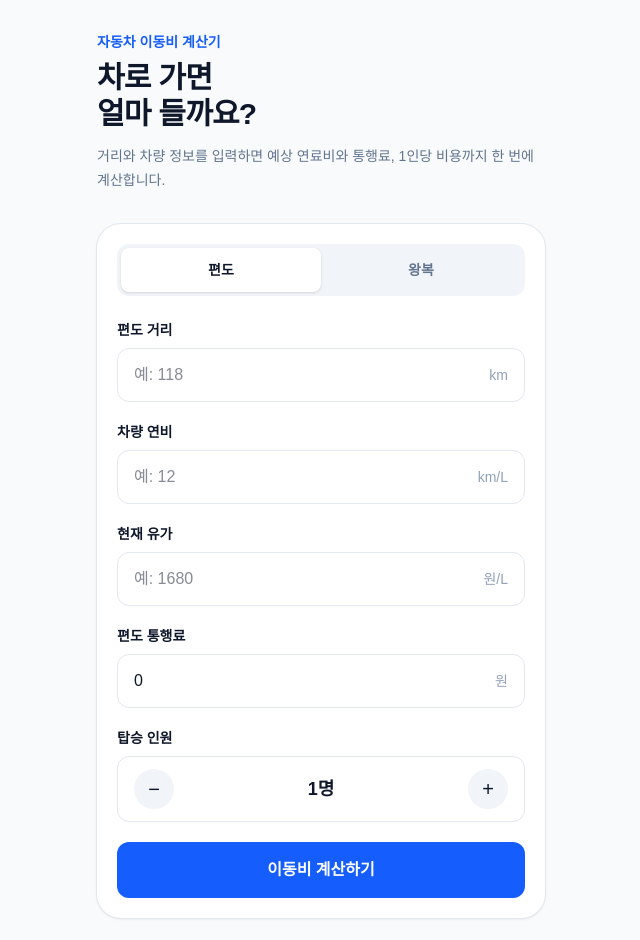
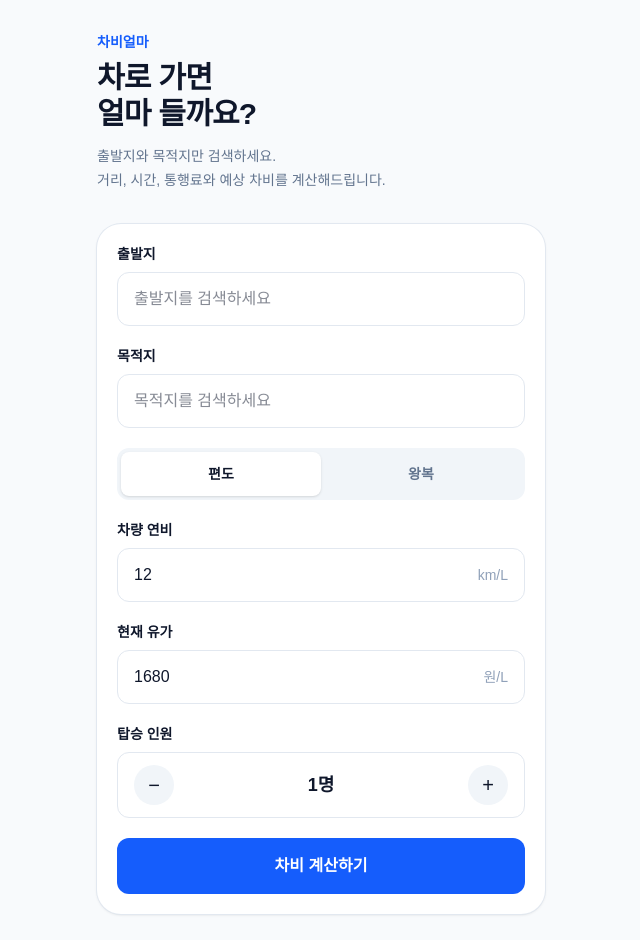
Before and after one commit to safetypleae/car-cost, a Next.js app: page / in a window 1280 px wide. Shown: the top 940 px of the page, without its empty margins (319-959 px from the left). Built offline with nearby package versions, Linux system fonts and the light colour scheme.

Commit message:
feat: add place autocomplete and route calculator

```diff
--- a/src/app/page.tsx
+++ b/src/app/page.tsx
@@ -1,31 +1,75 @@
 "use client";
 
-import { useMemo, useState } from "react";
+import { useEffect, useMemo, useRef, useState } from "react";
 
 type TripType = "oneway" | "roundtrip";
+
+type Place = {
+  id: string;
+  name: string;
+  category: string;
+  phone: string;
+  address: string;
+  roadAddress: string;
+  lng: number;
+  lat: number;
+  kakaoUrl: string;
+};
+
+type RouteResult = {
+  distanceKm: number;
+  durationMinutes: number;
+  tollFee: number;
+};
 
 const formatWon = (value: number) =>
   new Intl.NumberFormat("ko-KR", {
     maximumFractionDigits: 0,
   }).format(Math.round(value));
 
+const formatDuration = (minutes: number) => {
+  const hours = Math.floor(minutes / 60);
+  const remainingMinutes = minutes % 60;
+
+  if (hours === 0) {
+    return `${remainingMinutes}분`;
+  }
+
+  if (remainingMinutes === 0) {
+    return `${hours}시간`;
+  }
+
+  return `${hours}시간 ${remainingMinutes}분`;
+};
+
 export default function Home() {
-  const [distance, setDistance] = useState("");
-  const [efficiency, setEfficiency] = useState("");
-  const [fuelPrice, setFuelPrice] = useState("");
-  const [toll, setToll] = useState("0");
+  const [origin, setOrigin] = useState<Place | null>(null);
+  const [destination, setDestination] = useState<Place | null>(null);
+
+  const [efficiency, setEfficiency] = useState("12");
+  const [fuelPrice, setFuelPrice] = useState("1680");
+
   const [passengers, setPassengers] = useState(1);
   const [tripType, setTripType] = useState<TripType>("oneway");
-  const [calculated, setCalculated] = useState(false);
+
+  const [route, setRoute] = useState<RouteResult | null>(null);
+  const [routeLoading, setRouteLoading] = useState(false);
+  const [routeError, setRouteError] = useState("");
+
+  const resetRoute = () => {
+    setRoute(null);
+    setRouteError("");
+  };
 
   const result = useMemo(() => {
-    const distanceKm = Number(distance);
+    if (!route) {
+      return null;
+    }
+
     const fuelEfficiency = Number(efficiency);
     const pricePerLiter = Number(fuelPrice);
-    const tollFee = Number(toll) || 0;
 
     if (
-      distanceKm <= 0 ||
       fuelEfficiency <= 0 ||
       pricePerLiter <= 0 ||
       passengers <= 0
@@ -35,33 +79,95 @@ export default function Home() {
 
     const multiplier = tripType === "roundtrip" ? 2 : 1;
 
-    const totalDistance = distanceKm * multiplier;
+    const totalDistance = route.distanceKm * multiplier;
+    const totalDuration = route.durationMinutes * multiplier;
+
     const fuelUsed = totalDistance / fuelEfficiency;
     const fuelCost = fuelUsed * pricePerLiter;
-    const totalToll = tollFee * multiplier;
+
+    const totalToll = route.tollFee * multiplier;
+
     const totalCost = fuelCost + totalToll;
     const costPerPerson = totalCost / passengers;
 
     return {
       totalDistance,
+      totalDuration,
       fuelUsed,
       fuelCost,
       totalToll,
       totalCost,
       costPerPerson,
     };
-  }, [distance, efficiency, fuelPrice, toll, passengers, tripType]);
+  }, [
+    route,
+    efficiency,
+    fuelPrice,
+    passengers,
+    tripType,
+  ]);
 
-  const handleCalculate = () => {
-    setCalculated(true);
+  const handleCalculate = async () => {
+    if (!origin || !destination) {
+      setRouteError("출발지와 목적지를 모두 선택해주세요.");
+      return;
+    }
+
+    if (Number(efficiency) <= 0) {
+      setRouteError("차량 연비를 입력해주세요.");
+      return;
+    }
+
+    if (Number(fuelPrice) <= 0) {
+      setRouteError("현재 유가를 입력해주세요.");
+      return;
+    }
+
+    setRouteLoading(true);
+    setRouteError("");
+    setRoute(null);
+
+    try {
+      const params = new URLSearchParams({
+        origin: origin.roadAddress || origin.address,
+        destination:
+          destination.roadAddress || destination.address,
+      });
+
+      const response = await fetch(
+        `/api/route?${params.toString()}`
+      );
+
+      const data = await response.json();
+
+      if (!response.ok) {
+        throw new Error(
+          data.error || "경로를 계산하지 못했습니다."
+        );
+      }
+
+      setRoute({
+        distanceKm: data.distanceKm,
+        durationMinutes: data.durationMinutes,
+        tollFee: data.tollFee,
+      });
+    } catch (error) {
+      setRouteError(
+        error instanceof Error
+          ? error.message
+          : "경로 계산 중 오류가 발생했습니다."
+      );
+    } finally {
+      setRouteLoading(false);
+    }
   };
 
   return (
     <main className="min-h-screen bg-slate-50 px-4 py-8 text-slate-900">
       <div className="mx-auto max-w-md">
         <header className="mb-8">
-          <p className="mb-2 text-sm font-semibold text-blue-600">
-            자동차 이동비 계산기
+          <p className="mb-2 text-sm font-bold text-blue-600">
+            차비얼마
           </p>
 
           <h1 className="text-3xl font-bold tracking-tight">
@@ -71,18 +177,48 @@ export default function Home() {
           </h1>
 
           <p className="mt-3 text-sm leading-6 text-slate-500">
-            거리와 차량 정보를 입력하면 예상 연료비와 통행료,
-            1인당 비용까지 한 번에 계산합니다.
+            출발지와 목적지만 검색하세요.
+            <br />
+            거리, 시간, 통행료와 예상 차비를 계산해드립니다.
           </p>
         </header>
 
         <section className="rounded-3xl bg-white p-5 shadow-sm ring-1 ring-slate-200">
-          <div className="mb-6 grid grid-cols-2 rounded-xl bg-slate-100 p-1">
+          <div className="space-y-5">
+            <PlaceAutocomplete
+              label="출발지"
+              placeholder="출발지를 검색하세요"
+              selectedPlace={origin}
+              onSelect={(place) => {
+                setOrigin(place);
+                resetRoute();
+              }}
+              onClear={() => {
+                setOrigin(null);
+                resetRoute();
+              }}
+            />
+
+            <PlaceAutocomplete
+              label="목적지"
+              placeholder="목적지를 검색하세요"
+              selectedPlace={destination}
+              onSelect={(place) => {
+                setDestination(place);
+                resetRoute();
+              }}
+              onClear={() => {
+                setDestination(null);
+                resetRoute();
+              }}
+            />
+
+            <div className="grid grid-cols-2 rounded-xl bg-slate-100 p-1">
               <button
                 type="button"
                 onClick={() => {
                   setTripType("oneway");
-                setCalculated(false);
+                  resetRoute();
                 }}
                 className={`rounded-lg px-4 py-3 text-sm font-semibold transition ${
                   tripType === "oneway"
@@ -97,7 +233,7 @@ export default function Home() {
                 type="button"
                 onClick={() => {
                   setTripType("roundtrip");
-                setCalculated(false);
+                  resetRoute();
                 }}
                 className={`rounded-lg px-4 py-3 text-sm font-semibold transition ${
                   tripType === "roundtrip"
@@ -109,24 +245,12 @@ export default function Home() {
               </button>
             </div>
 
-          <div className="space-y-5">
-            <InputField
-              label="편도 거리"
-              value={distance}
-              onChange={(value) => {
-                setDistance(value);
-                setCalculated(false);
-              }}
-              placeholder="예: 118"
-              unit="km"
-            />
-
             <InputField
               label="차량 연비"
               value={efficiency}
               onChange={(value) => {
                 setEfficiency(value);
-                setCalculated(false);
+                resetRoute();
               }}
               placeholder="예: 12"
               unit="km/L"
@@ -137,21 +261,10 @@ export default function Home() {
               value={fuelPrice}
               onChange={(value) => {
                 setFuelPrice(value);
-                setCalculated(false);
+                resetRoute();
               }}
               placeholder="예: 1680"
               unit="원/L"
-            />
-
-            <InputField
-              label="편도 통행료"
-              value={toll}
-              onChange={(value) => {
-                setToll(value);
-                setCalculated(false);
-              }}
-              placeholder="예: 6500"
-              unit="원"
             />
 
             <div>
@@ -163,8 +276,10 @@ export default function Home() {
                 <button
                   type="button"
                   onClick={() => {
-                    setPassengers((prev) => Math.max(1, prev - 1));
-                    setCalculated(false);
+                    setPassengers((prev) =>
+                      Math.max(1, prev - 1)
+                    );
+                    resetRoute();
                   }}
                   className="flex h-10 w-10 items-center justify-center rounded-full bg-slate-100 text-xl font-medium"
                   aria-label="탑승 인원 감소"
@@ -172,13 +287,15 @@ export default function Home() {
                   −
                 </button>
 
-                <strong className="text-lg">{passengers}명</strong>
+                <strong className="text-lg">
+                  {passengers}명
+                </strong>
 
                 <button
                   type="button"
                   onClick={() => {
                     setPassengers((prev) => prev + 1);
-                    setCalculated(false);
+                    resetRoute();
                   }}
                   className="flex h-10 w-10 items-center justify-center rounded-full bg-slate-100 text-xl font-medium"
                   aria-label="탑승 인원 증가"
@@ -188,26 +305,41 @@ export default function Home() {
               </div>
             </div>
 
+            {routeError && (
+              <div className="rounded-xl border border-red-200 bg-red-50 p-3 text-sm text-red-700">
+                {routeError}
+              </div>
+            )}
+
             <button
               type="button"
               onClick={handleCalculate}
-              className="w-full rounded-xl bg-blue-600 px-4 py-4 text-base font-bold text-white transition hover:bg-blue-700 active:scale-[0.99]"
+              disabled={routeLoading}
+              className="w-full rounded-xl bg-blue-600 px-4 py-4 text-base font-bold text-white transition hover:bg-blue-700 active:scale-[0.99] disabled:cursor-not-allowed disabled:bg-blue-400"
             >
-              이동비 계산하기
+              {routeLoading
+                ? "경로 계산 중..."
+                : "차비 계산하기"}
             </button>
           </div>
         </section>
 
-        {calculated && (
+        {route && result && origin && destination && (
           <section className="mt-6">
-            {result ? (
             <div className="overflow-hidden rounded-3xl bg-white shadow-sm ring-1 ring-slate-200">
               <div className="bg-slate-900 p-6 text-white">
-                  <p className="text-sm text-slate-300">
-                    {tripType === "roundtrip" ? "왕복" : "편도"} 총 예상 이동비
+                <p className="text-sm font-medium text-slate-300">
+                  {origin.name} → {destination.name}
                 </p>
 
-                  <p className="mt-2 text-4xl font-bold">
+                <p className="mt-3 text-sm text-slate-300">
+                  {tripType === "roundtrip"
+                    ? "왕복"
+                    : "편도"}{" "}
+                  총 예상 차비
+                </p>
+
+                <p className="mt-1 text-4xl font-bold">
                   ₩{formatWon(result.totalCost)}
                 </p>
 
@@ -225,7 +357,14 @@ export default function Home() {
               <div className="space-y-4 p-6">
                 <ResultRow
                   label="총 이동거리"
-                    value={`${result.totalDistance.toLocaleString("ko-KR")} km`}
+                  value={`${result.totalDistance.toLocaleString(
+                    "ko-KR"
+                  )} km`}
+                />
+
+                <ResultRow
+                  label="예상 이동시간"
+                  value={formatDuration(result.totalDuration)}
                 />
 
                 <ResultRow
@@ -249,35 +388,238 @@ export default function Home() {
                   </p>
 
                   <p className="text-sm leading-6 text-slate-600">
-                      {formatWon(result.totalDistance)}km ÷ {efficiency}km/L
-                      {" = "}
+                    {formatWon(result.totalDistance)}km ÷{" "}
+                    {efficiency}km/L ={" "}
                     {result.fuelUsed.toFixed(2)}L
                   </p>
 
                   <p className="text-sm leading-6 text-slate-600">
                     {result.fuelUsed.toFixed(2)}L ×{" "}
-                      {Number(fuelPrice).toLocaleString("ko-KR")}원
-                      {" = 약 "}
-                      {formatWon(result.fuelCost)}원
+                    {Number(fuelPrice).toLocaleString("ko-KR")}
+                    원 = 약 {formatWon(result.fuelCost)}원
+                  </p>
+
+                  <p className="mt-2 text-sm leading-6 text-slate-600">
+                    연료비 {formatWon(result.fuelCost)}원 +
+                    통행료 {formatWon(result.totalToll)}원 = 총{" "}
+                    {formatWon(result.totalCost)}원
                   </p>
                 </div>
               </div>
             </div>
-            ) : (
-              <div className="rounded-2xl border border-red-200 bg-red-50 p-4 text-sm text-red-700">
-                거리, 연비, 유가를 0보다 큰 숫자로 입력해주세요.
-              </div>
-            )}
           </section>
         )}
 
         <p className="mt-6 text-center text-xs leading-5 text-slate-400">
-          현재 버전은 입력값을 기준으로 계산한 예상 비용입니다.
+          현재 유가는 임시 입력값을 사용합니다.
           <br />
-          실제 비용은 주행 환경에 따라 달라질 수 있습니다.
+          실제 이동시간과 비용은 교통상황 및 주행환경에 따라 달라질 수 있습니다.
         </p>
       </div>
     </main>
+  );
+}
+
+function PlaceAutocomplete({
+  label,
+  placeholder,
+  selectedPlace,
+  onSelect,
+  onClear,
+}: {
+  label: string;
+  placeholder: string;
+  selectedPlace: Place | null;
+  onSelect: (place: Place) => void;
+  onClear: () => void;
+}) {
+  const [query, setQuery] = useState("");
+  const [places, setPlaces] = useState<Place[]>([]);
+  const [loading, setLoading] = useState(false);
+  const [focused, setFocused] = useState(false);
+
+  const requestIdRef = useRef(0);
+
+  useEffect(() => {
+    if (selectedPlace) {
+      return;
+    }
+
+    const keyword = query.trim();
+
+    if (keyword.length < 2) {
+      setPlaces([]);
+      setLoading(false);
+      return;
+    }
+
+    const currentRequestId = ++requestIdRef.current;
+
+    const timer = window.setTimeout(async () => {
+      setLoading(true);
+
+      try {
+        const params = new URLSearchParams({
+          query: keyword,
+        });
+
+        const response = await fetch(
+          `/api/places?${params.toString()}`
+        );
+
+        const data = await response.json();
+
+        if (currentRequestId !== requestIdRef.current) {
+          return;
+        }
+
+        if (!response.ok) {
+          setPlaces([]);
+          return;
+        }
+
+        setPlaces(data.places || []);
+      } catch {
+        if (currentRequestId === requestIdRef.current) {
+          setPlaces([]);
+        }
+      } finally {
+        if (currentRequestId === requestIdRef.current) {
+          setLoading(false);
+        }
+      }
+    }, 400);
+
+    return () => {
+      window.clearTimeout(timer);
+    };
+  }, [query, selectedPlace]);
+
+  if (selectedPlace) {
+    return (
+      <div>
+        <label className="mb-2 block text-sm font-semibold">
+          {label}
+        </label>
+
+        <div className="rounded-xl border border-blue-200 bg-blue-50 p-4">
+          <div className="flex items-start justify-between gap-3">
+            <div className="min-w-0">
+              <p className="font-bold text-slate-900">
+                {selectedPlace.name}
+              </p>
+
+              <p className="mt-1 text-xs leading-5 text-slate-500">
+                {selectedPlace.roadAddress ||
+                  selectedPlace.address}
+              </p>
+            </div>
+
+            <button
+              type="button"
+              onClick={() => {
+                setQuery("");
+                setPlaces([]);
+                onClear();
+              }}
+              className="shrink-0 text-sm font-semibold text-blue-600"
+            >
+              변경
+            </button>
+          </div>
+        </div>
+      </div>
+    );
+  }
+
+  const showDropdown =
+    focused && query.trim().length >= 2;
+
+  return (
+    <div className="relative">
+      <label className="mb-2 block text-sm font-semibold">
+        {label}
+      </label>
+
+      <div className="relative">
+        <input
+          type="text"
+          autoComplete="off"
+          value={query}
+          onFocus={() => setFocused(true)}
+          onBlur={() => {
+            window.setTimeout(() => {
+              setFocused(false);
+            }, 150);
+          }}
+          onChange={(event) => {
+            setQuery(event.target.value);
+            setPlaces([]);
+          }}
+          placeholder={placeholder}
+          className="w-full rounded-xl border border-slate-200 bg-white px-4 py-3.5 pr-10 outline-none transition focus:border-blue-500 focus:ring-2 focus:ring-blue-100"
+        />
+
+        {loading && (
+          <div className="absolute right-4 top-1/2 -translate-y-1/2">
+            <div className="h-4 w-4 animate-spin rounded-full border-2 border-slate-300 border-t-blue-600" />
+          </div>
+        )}
+      </div>
+
+      {showDropdown && (
+        <div className="absolute z-30 mt-2 max-h-80 w-full overflow-y-auto rounded-xl border border-slate-200 bg-white shadow-lg">
+          {loading && places.length === 0 ? (
+            <div className="px-4 py-4 text-sm text-slate-500">
+              장소를 찾고 있어요...
+            </div>
+          ) : places.length > 0 ? (
+            places.map((place) => (
+              <button
+                key={place.id}
+                type="button"
+                onMouseDown={(event) => {
+                  event.preventDefault();
+
+                  setQuery(place.name);
+                  setPlaces([]);
+                  setFocused(false);
+
+                  onSelect(place);
+                }}
+                className="block w-full border-b border-slate-100 px-4 py-3 text-left transition last:border-b-0 hover:bg-slate-50"
+              >
+                <div className="flex items-start justify-between gap-3">
+                  <div className="min-w-0">
+                    <p className="truncate font-semibold text-slate-900">
+                      {place.name}
+                    </p>
+
+                    <p className="mt-1 truncate text-xs text-slate-500">
+                      {place.roadAddress || place.address}
+                    </p>
+
+                    {place.category && (
+                      <p className="mt-1 truncate text-xs text-slate-400">
+                        {place.category}
+                      </p>
+                    )}
+                  </div>
+
+                  <span className="shrink-0 pt-1 text-xs font-medium text-blue-600">
+                    선택
+                  </span>
+                </div>
+              </button>
+            ))
+          ) : (
+            <div className="px-4 py-4 text-sm text-slate-500">
+              검색 결과가 없습니다.
+            </div>
+          )}
+        </div>
+      )}
+    </div>
   );
 }
 
@@ -296,7 +638,9 @@ function InputField({
 }) {
   return (
     <div>
-      <label className="mb-2 block text-sm font-semibold">{label}</label>
+      <label className="mb-2 block text-sm font-semibold">
+        {label}
+      </label>
 
       <div className="flex items-center rounded-xl border border-slate-200 bg-white focus-within:border-blue-500 focus-within:ring-2 focus-within:ring-blue-100">
         <input
@@ -304,21 +648,34 @@ function InputField({
           inputMode="decimal"
           min="0"
           value={value}
-          onChange={(event) => onChange(event.target.value)}
+          onChange={(event) =>
+            onChange(event.target.value)
+          }
           placeholder={placeholder}
           className="min-w-0 flex-1 bg-transparent px-4 py-3.5 outline-none"
         />
 
-        <span className="pr-4 text-sm font-medium text-slate-400">{unit}</span>
+        <span className="pr-4 text-sm font-medium text-slate-400">
+          {unit}
+        </span>
       </div>
     </div>
   );
 }
 
-function ResultRow({ label, value }: { label: string; value: string }) {
+function ResultRow({
+  label,
+  value,
+}: {
+  label: string;
+  value: string;
+}) {
   return (
     <div className="flex items-center justify-between gap-4">
-      <span className="text-sm text-slate-500">{label}</span>
+      <span className="text-sm text-slate-500">
+        {label}
+      </span>
+
       <strong>{value}</strong>
     </div>
   );
```
Lines whose indentation alone changed are shown as unchanged.
